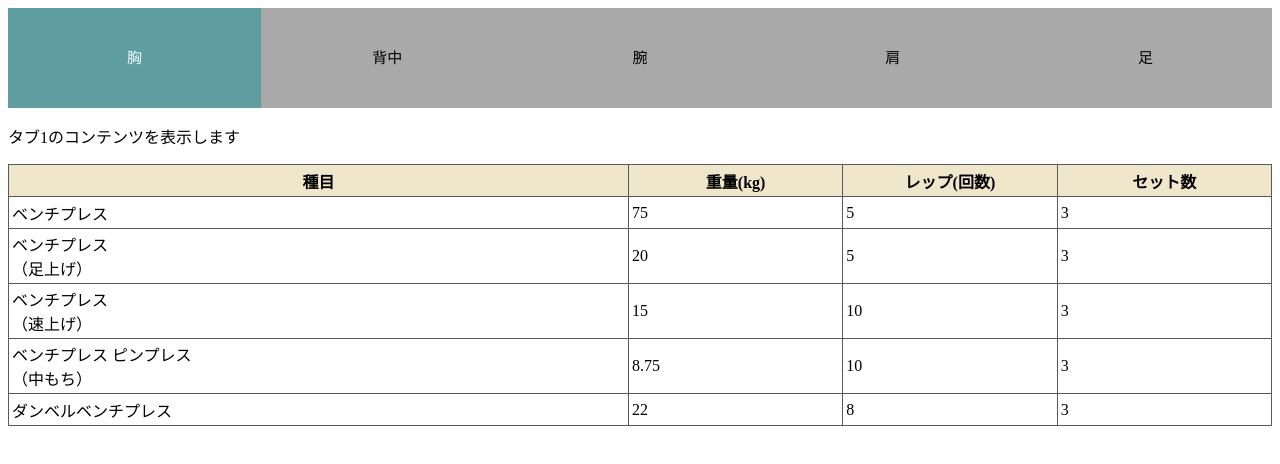
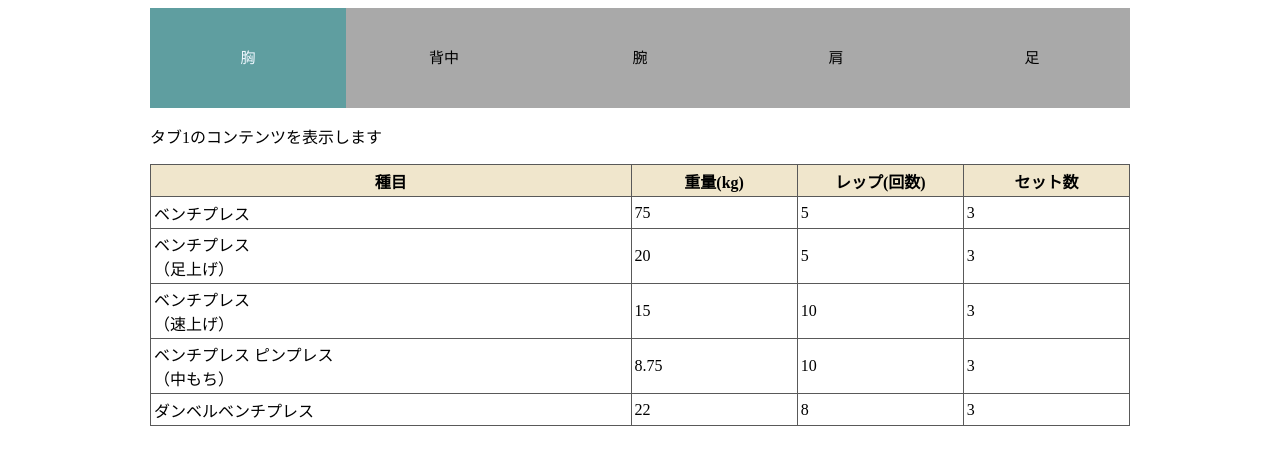
Before and after one commit to Git-kun/training-menu, a plain HTML site: page index.html in a window 1280 px wide. Drawn offline with Linux system fonts and the light colour scheme.

Commit message:
container

```diff
--- a/css/style.css
+++ b/css/style.css
@@ -3,6 +3,12 @@
   margin: auto;
   flex-wrap: wrap;
   display: flex;
+}
+
+.container {
+  width: 90%;
+  max-width: 980px;
+  margin: auto;
 }
 
 .tab_class {
--- a/index.html
+++ b/index.html
@@ -1,5 +1,6 @@
 <!DOCTYPE html>
 <html lang="jp">
+
 <head>
   <meta charset="UTF-8">
   <meta name="viewport" content="width=device-width, initial-scale=1.0">
@@ -8,7 +9,9 @@
   <link rel=”apple-touch-icon” href=”./apple-touch-icon.png” sizes=”180×180″>
   <link rel="stylesheet" href="css/style.css">
 </head>
+
 <body>
+  <div class="container">
     <div class="area">
       <input type="radio" name="tab_name" id="tab1" checked>
       <label class="tab_class" for="tab1">胸</label>
@@ -53,26 +56,28 @@
           </tr>
         </table>
       </div>
-    <input type="radio" name="tab_name" id="tab2" >
+      <input type="radio" name="tab_name" id="tab2">
       <label class="tab_class" for="tab2">背中</label>
       <div class="content_class">
         <p>タブ2のコンテンツを表示します</p>
       </div>
-    <input type="radio" name="tab_name" id="tab3" >
+      <input type="radio" name="tab_name" id="tab3">
       <label class="tab_class" for="tab3">腕</label>
       <div class="content_class">
         <p>タブ3のコンテンツを表示します</p>
       </div>
-    <input type="radio" name="tab_name" id="tab4" >
+      <input type="radio" name="tab_name" id="tab4">
       <label class="tab_class" for="tab4">肩</label>
       <div class="content_class">
         <p>タブ4のコンテンツを表示します</p>
       </div>
-    <input type="radio" name="tab_name" id="tab5" >
+      <input type="radio" name="tab_name" id="tab5">
       <label class="tab_class" for="tab5">足</label>
       <div class="content_class">
         <p>タブ5のコンテンツを表示します</p>
       </div>
     </div>
+  </div>
 </body>
+
 </html>
```
Lines whose indentation alone changed are shown as unchanged.
